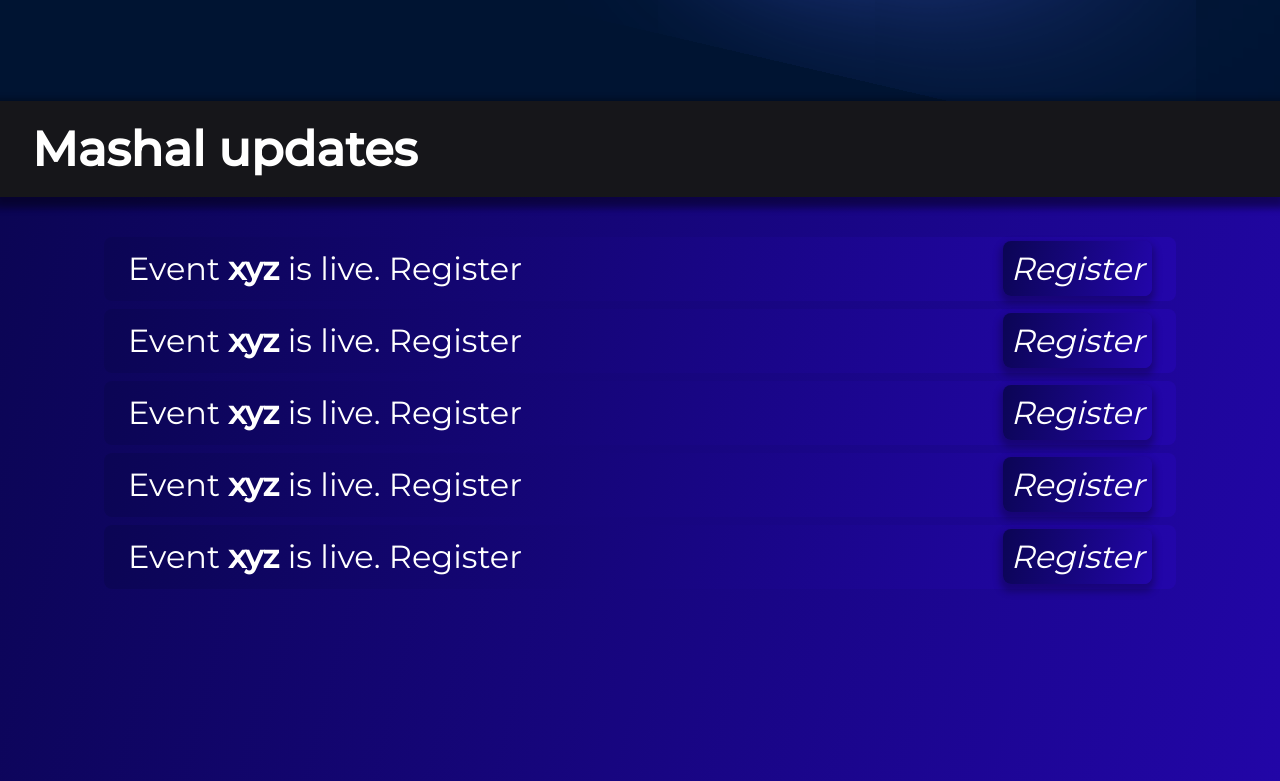
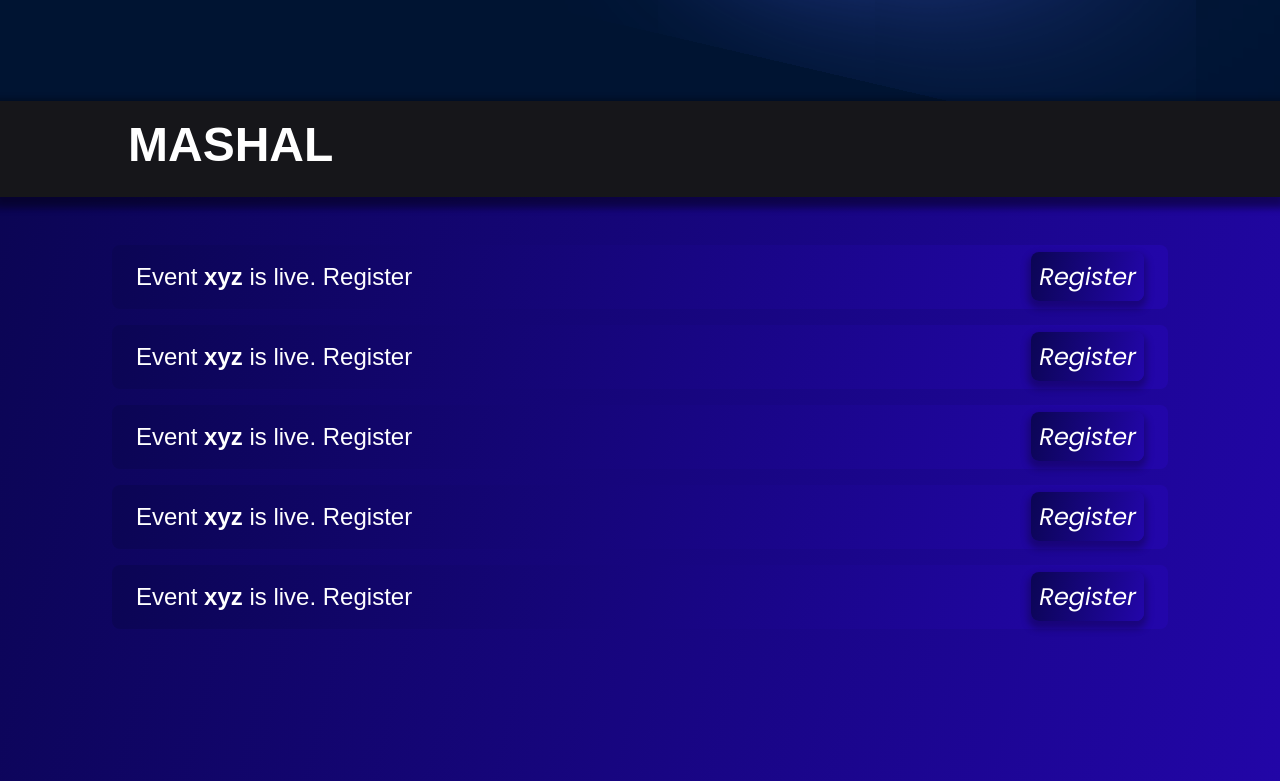
Before and after one commit to Udyam/main-website, a React (Create React App) app: page / in a window 1280 px wide. Shown: the part 1499-2280 px from the top of the page. Built offline with nearby package versions, Linux system fonts and the light colour scheme; a web font is replaced by a local one.

Commit message:
updates section size change

```diff
--- a/src/components/updates/updates.css
+++ b/src/components/updates/updates.css
@@ -1,10 +1,11 @@
 @import url('https://fonts.googleapis.com/css2?family=Montserrat&display=swap');
+@import url('https://fonts.googleapis.com/css2?family=Poppins:ital,wght@0,400;0,500;0,700;0,900;1,400;1,500;1,700;1,900&display=swap');
 .updates-main-container {
-  font-family: 'Montserrat', sans-serif;
+  font-family: '.Poppins', sans-serif;
 }
 .update-content a {
   position: relative;
-  font-family: 'Montserrat', sans-serif;
+  font-family: 'Poppins', sans-serif;
   border: 0.5vh;
   border-radius: 1vh;
   padding: 1vh 1vh;
@@ -26,7 +27,7 @@
   box-shadow: 0px 5px 7px 3px rgba(0, 0, 0, 0.25);
   color: white;
   height: 12vh;
-  padding: 1.2rem 2rem;
+  padding: 1rem 8rem;
   font-size: 2rem;
   position: sticky;
   z-index: 1;
@@ -34,13 +35,13 @@
   top: 0vh;
 }
 .updates-udyam-head-container h1 {
-  font-weight: bold;
+  font-weight: 900;
 }
 .updates-udgam-head-container h1 {
-  font-weight: bold;
+  font-weight: 900;
 }
 .updates-mashal-head-container h1 {
-  font-weight: bold;
+  font-weight: 900;
 }
 
 .updates-udyam-content {
@@ -48,6 +49,7 @@
   mix-blend-mode: normal;
   box-shadow: 0px 5px 7px 3px rgba(0, 0, 0, 0.25);
   color: white;
+  /* font-size: 0.1rem; */
   padding: 2rem 6rem;
   position: sticky;
   height: 100vh;
@@ -61,7 +63,7 @@
   box-shadow: 0px 5px 6px 7px rgba(0, 0, 0, 0.25);
   color: white;
   height: 12vh;
-  padding: 1.2rem 2rem;
+  padding: 1rem 8rem;
   font-size: 2rem;
   position: sticky;
   z-index: 1;
@@ -84,10 +86,9 @@
 .updates-mashal-head-container {
   background: #16161a;
   mix-blend-mode: normal;
-  /* border: 1px solid #FEFAFA; */
   color: white;
   height: 12vh;
-  padding: 1.2rem 2rem;
+  padding: 1rem 8rem;
   font-size: 2rem;
   position: sticky;
   z-index: 1;
@@ -98,7 +99,6 @@
 .updates-mashal-content {
   background: #16161a;
   mix-blend-mode: normal;
-  /* border: 1px solid #FEFAFA; */
   color: white;
   padding: 2rem 6rem;
   position: sticky;
@@ -108,13 +108,13 @@
 }
 
 .update-content {
-  line-height: 1.5;
-  font-size: 2rem;
+  line-height: 2;
+  font-size: 1.5rem;
 }
 .update-paragraph {
   border: 1vh;
   border-radius: 1vh;
-  margin: 1vh;
+  margin: 2vh 2vh;
   padding: 1vh 3vh;
 }
 .update-information {
--- a/src/components/updates/updates.js
+++ b/src/components/updates/updates.js
@@ -5,7 +5,7 @@
     <>
       <section className="updates-main-container">
         <div className="updates-udyam-head-container udyam-background-dark">
-          <h1>Udyam Updates</h1>
+          <h1>UDYAM</h1>
         </div>
         <div className="updates-udyam-content udyam-background-dark">
           <div className="update-content">
@@ -78,7 +78,7 @@
         </div>
 
         <div className="updates-udgam-head-container udgam-background-dark">
-          <h1>Udgam Updates</h1>
+          <h1>UDGAM</h1>
         </div>
         <div className="updates-udgam-content udgam-background-dark">
           <div className="update-content">
@@ -151,7 +151,7 @@
         </div>
 
         <div className="updates-mashal-head-container mashal-background-dark">
-          <h1>Mashal updates</h1>
+          <h1>MASHAL</h1>
         </div>
         <div className="updates-mashal-content mashal-background-dark">
           <div className="update-content">
```
